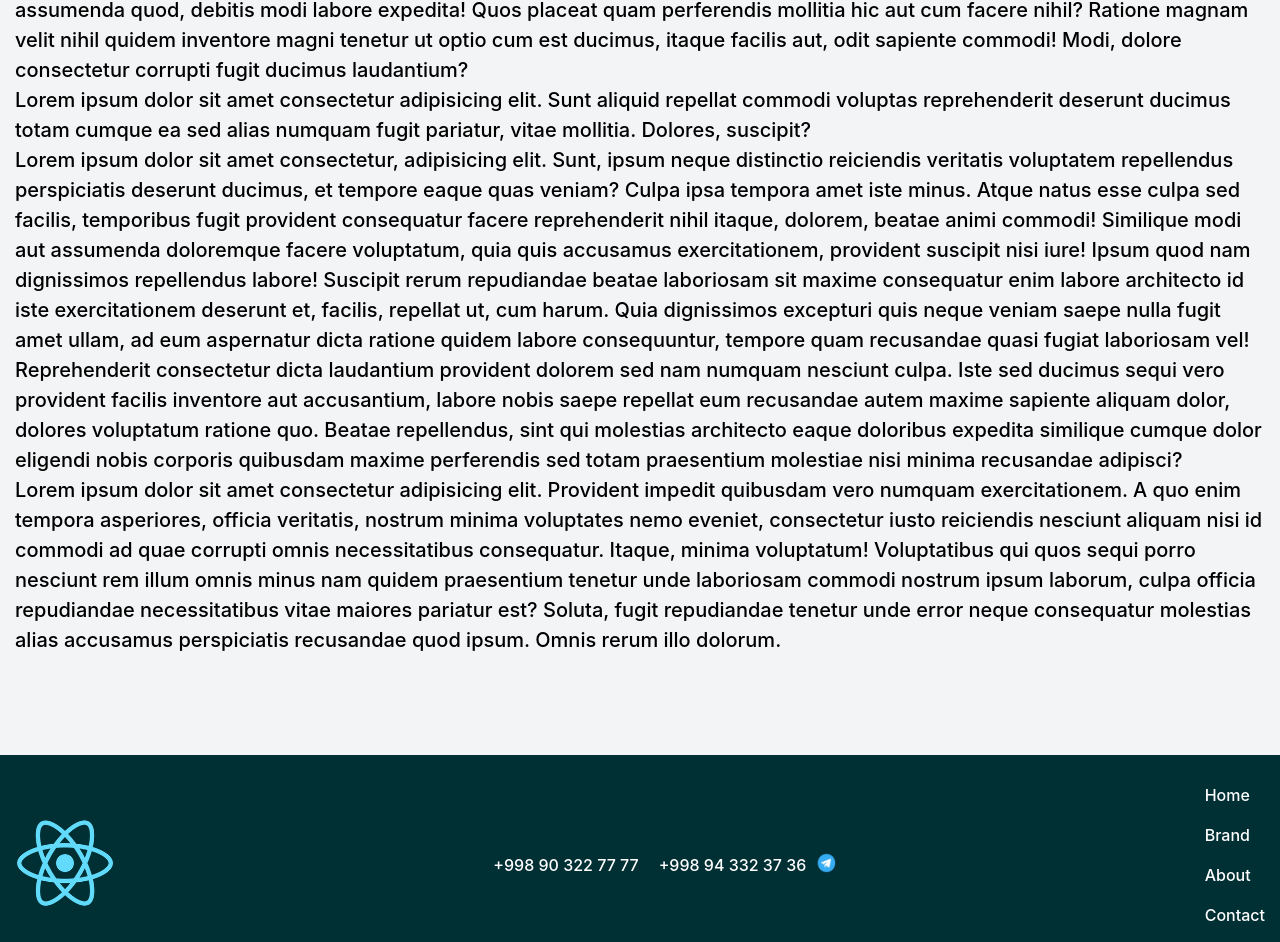
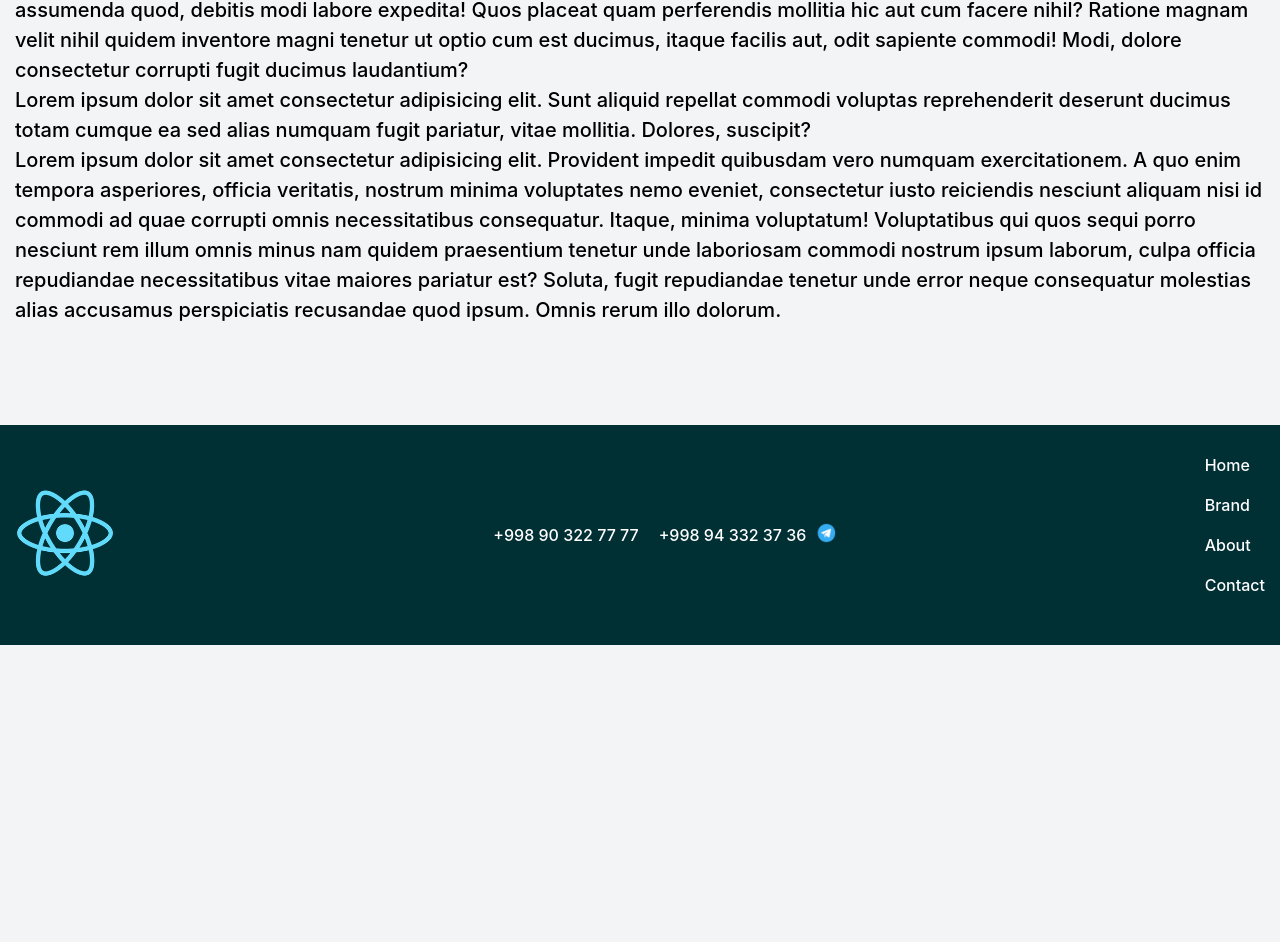
Before and after one commit to mustafaevv/anons, a React (Create React App) app: page /about in a window 1280 px wide. Shown: the part 1173-2115 px from the top of the page. After the commit the page ends 1818 px from the top, so only its background shows below. Built offline with nearby package versions, Linux system fonts and the light colour scheme.

Commit message:
media finished

```diff
--- a/src/components/Element/index.jsx
+++ b/src/components/Element/index.jsx
@@ -4,7 +4,6 @@ import { FontAwesomeIcon } from "@fortawesome/react-fontawesome";
 import {
   faGlobe,
   faLocationDot,
-  faStar,
 } from "@fortawesome/free-solid-svg-icons";
 import { faPhone } from "@fortawesome/free-solid-svg-icons";
 import { faEnvelope } from "@fortawesome/free-solid-svg-icons";
@@ -19,7 +18,6 @@ import telegram from "../../images/telegram.png";
 
 import classes from "./Element.module.scss";
 import classNames from "classnames";
-
 
 const Element = ({ data }) => {
   return (
@@ -63,7 +61,10 @@ const Element = ({ data }) => {
             </li>
             <li>
               <Link
-                className={classNames(classes["element__link"],classes['element__link-instagram'])}
+                className={classNames(
+                  classes["element__link"],
+                  classes["element__link-instagram"]
+                )}
                 target="_blank"
                 to={data.instagram}
               >
@@ -128,9 +129,6 @@ const Element = ({ data }) => {
             </ul>
           </div>
         </div>
-        <div>
-          <p>{data.maps}</p>
-        </div>
       </div>
     </Container>
   );
--- a/src/components/Header/Header.module.scss
+++ b/src/components/Header/Header.module.scss
@@ -58,6 +58,9 @@
     flex-direction: column;
     margin-left: 0;
   }
+  .header__list li{
+    margin-top: 15px;
+  }
   .header__link{
     margin-left: 0;
   }
--- a/src/components/NavLink/index.jsx
+++ b/src/components/NavLink/index.jsx
@@ -12,26 +12,25 @@ import classNames from "classnames";
 const NavLink = () => {
   const location = useLocation();
   const [isOpen, setIsOpen] = useState(false);
-  const openModal = () => setIsOpen(true);
-  const closeModal = () => setIsOpen(false);
+  const handleClick = () => setIsOpen((state) => !state);
 
   return (
     <Container>
       <div className="from">
         <div className={classes["form__controls"]}>
           <h3 className={classes["form__title"]}>Your Select Region</h3>
-          <button className={classes["form__show"]} onClick={openModal}>
+          <button className={classes["form__show"]} onClick={handleClick}>
             Regions
           </button>
         </div>
         {isOpen && (
           <div className={classes["form__block"]}>
             <ul className={classes["form__list"]}>
-              <button className={classes["form__close"]} onClick={closeModal}>
+              <button className={classes["form__close"]} onClick={handleClick}>
                 <FontAwesomeIcon icon={faClose} />
               </button>
               {category.map((item, index) => (
-                <li className={classes['form__li']} key={index}>
+                <li className={classes["form__li"]} key={index}>
                   <Link
                     className={classNames(
                       classes["form__link"],
--- a/src/page/About/index.jsx
+++ b/src/page/About/index.jsx
@@ -40,29 +40,6 @@ const About = () => {
           suscipit?
         </p>
         <p className={classes["about__text"]}>
-          Lorem ipsum dolor sit amet consectetur, adipisicing elit. Sunt, ipsum
-          neque distinctio reiciendis veritatis voluptatem repellendus
-          perspiciatis deserunt ducimus, et tempore eaque quas veniam? Culpa
-          ipsa tempora amet iste minus. Atque natus esse culpa sed facilis,
-          temporibus fugit provident consequatur facere reprehenderit nihil
-          itaque, dolorem, beatae animi commodi! Similique modi aut assumenda
-          doloremque facere voluptatum, quia quis accusamus exercitationem,
-          provident suscipit nisi iure! Ipsum quod nam dignissimos repellendus
-          labore! Suscipit rerum repudiandae beatae laboriosam sit maxime
-          consequatur enim labore architecto id iste exercitationem deserunt et,
-          facilis, repellat ut, cum harum. Quia dignissimos excepturi quis neque
-          veniam saepe nulla fugit amet ullam, ad eum aspernatur dicta ratione
-          quidem labore consequuntur, tempore quam recusandae quasi fugiat
-          laboriosam vel! Reprehenderit consectetur dicta laudantium provident
-          dolorem sed nam numquam nesciunt culpa. Iste sed ducimus sequi vero
-          provident facilis inventore aut accusantium, labore nobis saepe
-          repellat eum recusandae autem maxime sapiente aliquam dolor, dolores
-          voluptatum ratione quo. Beatae repellendus, sint qui molestias
-          architecto eaque doloribus expedita similique cumque dolor eligendi
-          nobis corporis quibusdam maxime perferendis sed totam praesentium
-          molestiae nisi minima recusandae adipisci?
-        </p>
-        <p className={classes["about__text"]}>
           Lorem ipsum dolor sit amet consectetur adipisicing elit. Provident
           impedit quibusdam vero numquam exercitationem. A quo enim tempora
           asperiores, officia veritatis, nostrum minima voluptates nemo eveniet,
```
